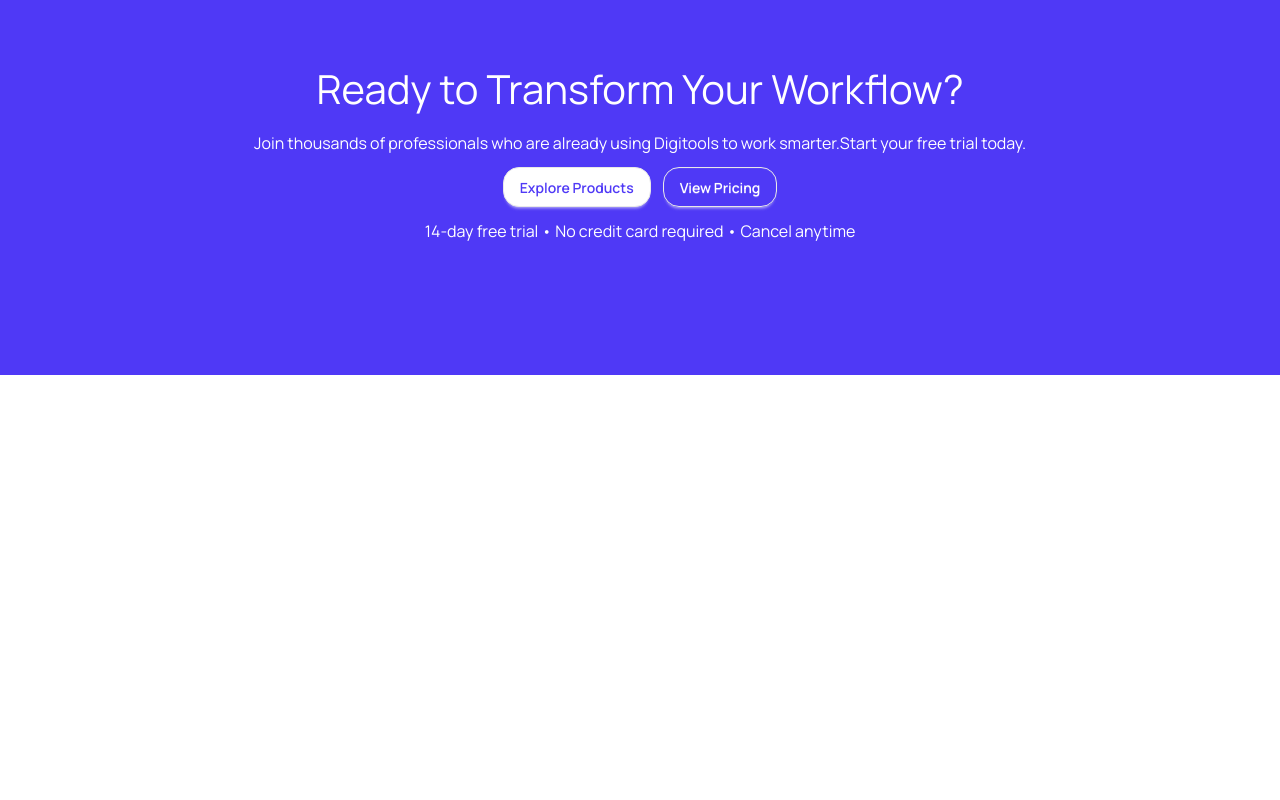
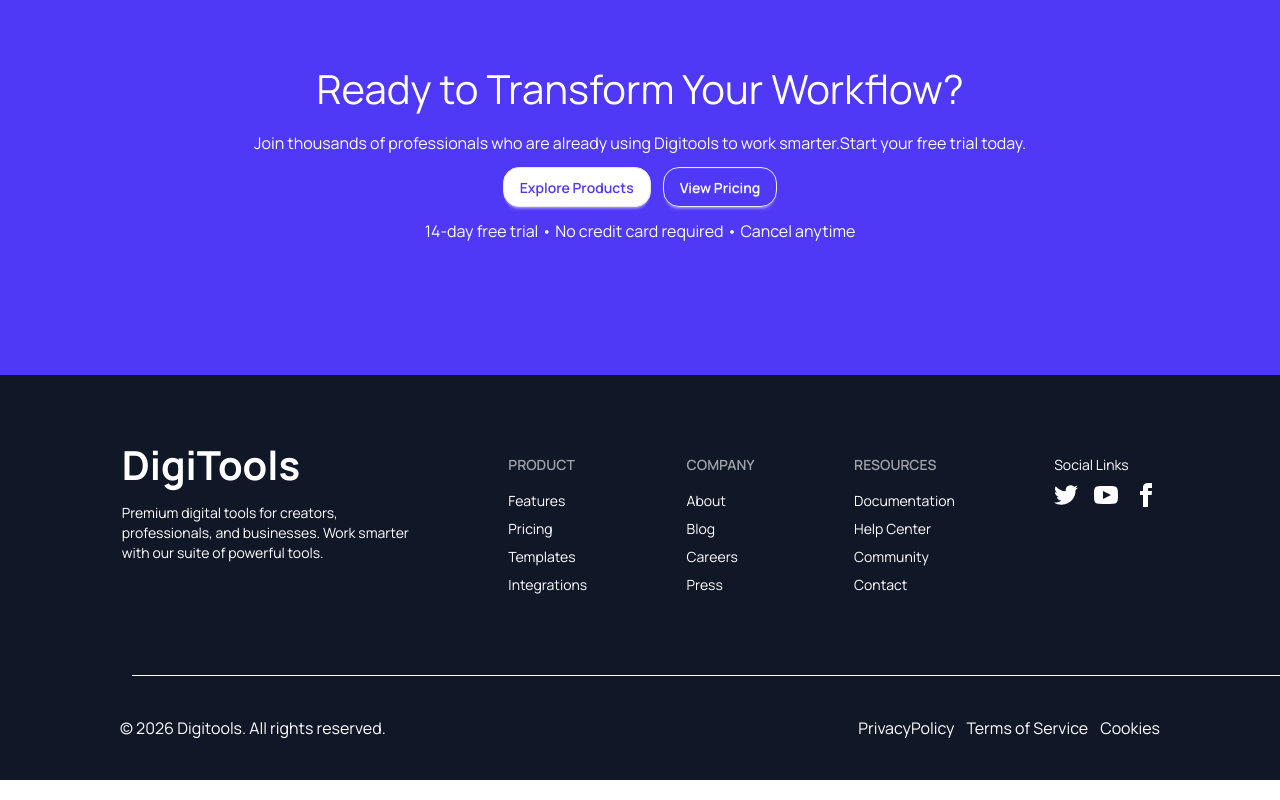
Before and after one commit to avishekroyyash/Assignment-6, a React (Vite) app in the folder Digital-Platform/: page / in a window 1280 px wide. Shown: the part 2789-3589 px from the top of the page. Before the commit the page ends 3164 px from the top, so only its background shows below. Built offline with nearby package versions, Linux system fonts and the light colour scheme.

Commit message:
add footer section

```diff
--- /dev/null
+++ b/Digital-Platform/public/Product.json
@@ -0,0 +1,95 @@
+[
+  {
+    "id": 1,
+    "name": "Starter Resume Kit",
+    "description": "Basic tools to create a professional resume quickly.",
+    "price": 9.99,
+    "period": "one-time",
+    "tag": "new",
+    "tagType": "new",
+    "features": [
+      "20+ templates",
+      "Basic customization",
+      "Export to PDF"
+    ],
+    "icon": "https://i.ibb.co.com/9Hv49vsk/writing-2327400-1.png"
+  },
+  {
+    "id": 2,
+    "name": "Pro Resume Builder",
+    "description": "Advanced resume builder with ATS optimization.",
+    "price": 19.99,
+    "period": "monthly",
+    "tag": "popular",
+    "tagType": "popular",
+    "features": [
+      "100+ templates",
+      "ATS optimization",
+      "Cover letter builder",
+      "Export to PDF & DOCX"
+    ],
+    "icon": "https://i.ibb.co.com/KxCrJXq9/design-tool.png"
+  },
+  {
+    "id": 3,
+    "name": "Career Boost Pack",
+    "description": "Complete package to enhance your job search.",
+    "price": 49.99,
+    "period": "yearly",
+    "tag": "best seller",
+    "tagType": "best seller",
+    "features": [
+      "Unlimited resumes",
+      "LinkedIn optimization",
+      "Interview tips",
+      "Priority support"
+    ],
+    "icon": "https://i.ibb.co.com/3mr3FcGn/shopping-cart.png"
+  },
+  {
+    "id": 4,
+    "name": "Portfolio Builder",
+    "description": "Create stunning online portfolios easily.",
+    "price": 14.99,
+    "period": "one-time",
+    "tag": "new",
+    "tagType": "new",
+    "features": [
+      "Custom domains",
+      "Drag & drop builder",
+      "Responsive design"
+    ],
+    "icon": "https://i.ibb.co.com/nM04VdbD/operation.png"
+  },
+  {
+    "id": 5,
+    "name": "Job Tracker Pro",
+    "description": "Track job applications and progress efficiently.",
+    "price": 7.99,
+    "period": "monthly",
+    "tag": "popular",
+    "tagType": "popular",
+    "features": [
+      "Application tracking",
+      "Reminders",
+      "Analytics dashboard"
+    ],
+    "icon": "https://i.ibb.co.com/RGNcYMmn/portfolio.png"
+  },
+  {
+    "id": 6,
+    "name": "Ultimate Career Suite",
+    "description": "All-in-one solution for job seekers.",
+    "price": 79.99,
+    "period": "yearly",
+    "tag": "best seller",
+    "tagType": "best seller",
+    "features": [
+      "All premium features",
+      "Personal career coach",
+      "AI resume feedback",
+      "Unlimited exports"
+    ],
+    "icon": "https://i.ibb.co.com/Kj8wJ5y8/social-media.png"
+  }
+]
--- a/Digital-Platform/src/App.jsx
+++ b/Digital-Platform/src/App.jsx
@@ -2,6 +2,7 @@
 import './App.css'
 import Admit from './Component/Admit-fee/Admit'
 import Banner from './Component/Banner/Banner'
+import Fotter from './Component/Fotter/Fotter'
 import Navber from './Component/Navber/Navber'
 import Number from './Component/Number/Number'
 import Title from './Component/Number/Title'
@@ -17,9 +18,11 @@
      <Number></Number>
      <Title></Title>
 
+
      <Steps></Steps>
      <Admit></Admit>
      <Workflow>c</Workflow>
+     <Fotter></Fotter>
     </>
   )
 }
--- /dev/null
+++ b/Digital-Platform/src/Component/Fotter/Fotter.jsx
@@ -0,0 +1,86 @@
+import React from 'react';
+
+const Fotter = () => {
+    return (
+        <div className='bg-[#101727]'>
+            <footer className="footer flex justify-around  text-base-content p-20">
+    <div className='space-y-5'>
+        <h1 className='text-[#FFFFFF] text-[40px] font-bold'>DigiTools</h1>
+        <p className='text-[#FFFFFF]'>Premium digital tools for creators,<br /> professionals, and businesses. Work smarter <br /> with our suite of powerful tools.</p>
+    </div>
+   <nav>
+    <h6 className="footer-title text-[#FFFFFF]">Product</h6>
+    <a className="link link-hover text-[#FFFFFF]">Features</a>
+    <a className="link link-hover text-[#FFFFFF]">Pricing</a>
+    <a className="link link-hover text-[#FFFFFF]">Templates</a>
+    <a className="link link-hover text-[#FFFFFF]">Integrations</a>
+  </nav>
+  <nav>
+    <h6 className="footer-title text-[#FFFFFF]">Company</h6>
+    <a className="link link-hover text-[#FFFFFF]">About</a>
+    <a className="link link-hover text-[#FFFFFF]">Blog</a>
+    <a className="link link-hover text-[#FFFFFF]">Careers</a>
+    <a className="link link-hover text-[#FFFFFF]">Press</a>
+  </nav>
+  <nav>
+    <h6 className="footer-title text-[#FFFFFF]">Resources</h6>
+    <a className="link link-hover text-[#FFFFFF]">Documentation</a>
+    <a className="link link-hover text-[#FFFFFF]">Help Center</a>
+    <a className="link link-hover text-[#FFFFFF]">Community</a>
+    <a className="link link-hover text-[#FFFFFF]">Contact</a>
+  </nav>
+  <nav>
+    <h6 className="text-[#FFFFFF]">Social Links</h6>
+    <div className="grid grid-cols-3 gap-4">
+      <a>
+        <svg
+          xmlns="http://www.w3.org/2000/svg"
+          width="24"
+          height="24"
+          viewBox="0 0 24 24"
+          className="fill-current text-[#FFFFFF] ">
+          <path
+            d="M24 4.557c-.883.392-1.832.656-2.828.775 1.017-.609 1.798-1.574 2.165-2.724-.951.564-2.005.974-3.127 1.195-.897-.957-2.178-1.555-3.594-1.555-3.179 0-5.515 2.966-4.797 6.045-4.091-.205-7.719-2.165-10.148-5.144-1.29 2.213-.669 5.108 1.523 6.574-.806-.026-1.566-.247-2.229-.616-.054 2.281 1.581 4.415 3.949 4.89-.693.188-1.452.232-2.224.084.626 1.956 2.444 3.379 4.6 3.419-2.07 1.623-4.678 2.348-7.29 2.04 2.179 1.397 4.768 2.212 7.548 2.212 9.142 0 14.307-7.721 13.995-14.646.962-.695 1.797-1.562 2.457-2.549z"></path>
+        </svg>
+      </a>
+      <a>
+        <svg
+          xmlns="http://www.w3.org/2000/svg"
+          width="24"
+          height="24"
+          viewBox="0 0 24 24"
+          className="fill-current text-[#FFFFFF]">
+          <path
+            d="M19.615 3.184c-3.604-.246-11.631-.245-15.23 0-3.897.266-4.356 2.62-4.385 8.816.029 6.185.484 8.549 4.385 8.816 3.6.245 11.626.246 15.23 0 3.897-.266 4.356-2.62 4.385-8.816-.029-6.185-.484-8.549-4.385-8.816zm-10.615 12.816v-8l8 3.993-8 4.007z"></path>
+        </svg>
+      </a>
+      <a>
+        <svg
+          xmlns="http://www.w3.org/2000/svg"
+          width="24"
+          height="24"
+          viewBox="0 0 24 24"
+          className="fill-current text-[#FFFFFF]">
+          <path
+            d="M9 8h-3v4h3v12h5v-12h3.642l.358-4h-4v-1.667c0-.955.192-1.333 1.115-1.333h2.885v-5h-3.808c-3.596 0-5.192 1.583-5.192 4.615v3.385z"></path>
+        </svg>
+      </a>
+    </div>
+  </nav>
+</footer>
+<span className='text-[#FFFFFF] max-w-[1300px] block ml-33'>
+<hr />
+</span>
+<div className='flex justify-between items-center mb-5 px-30 py-10'>
+  <h2 className='text-[#FFFFFF]'>© 2026 Digitools. All rights reserved.</h2>
+<div className='flex justify-center items-center gap-3'>
+  <p className='text-[#FFFFFF]'>PrivacyPolicy</p>
+  <p className='text-[#FFFFFF]'>Terms of Service </p>
+  <p className='text-[#FFFFFF]'>Cookies</p>
+</div>
+</div>
+        </div>
+    );
+};
+
+export default Fotter;
```
Also changed, not shown: Digital-Platform/src/Component/ProductCart/ProductCart.jsx (added).
